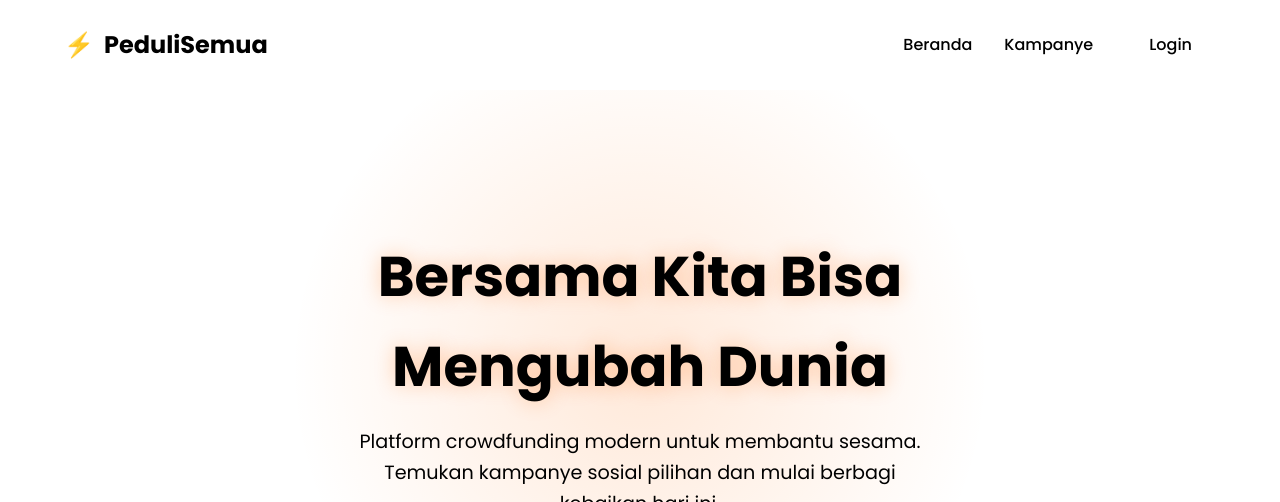
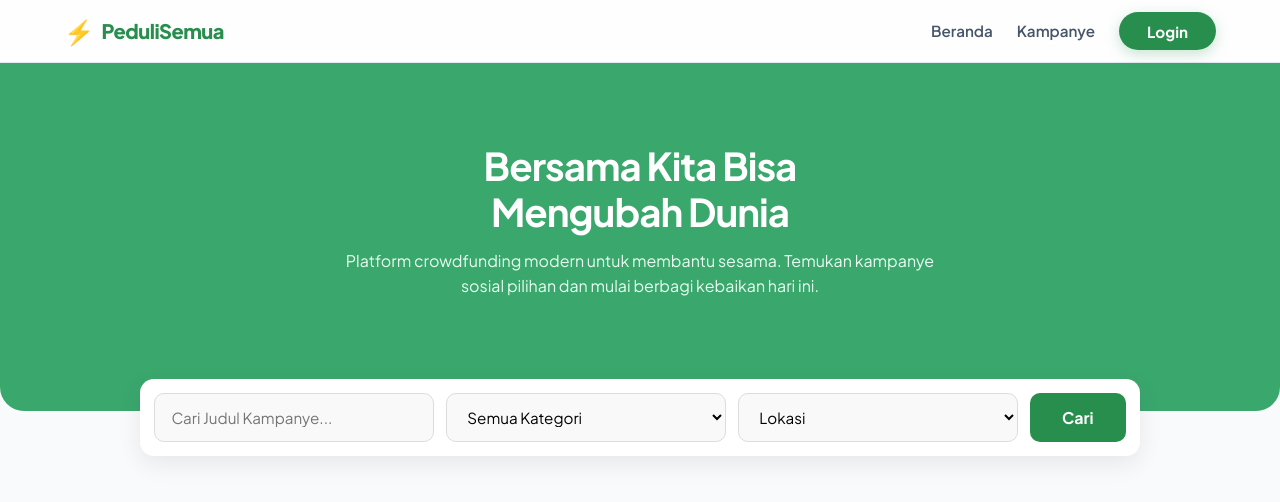
Before and after one commit to audriskasula/MiniProject-1_PrkProgweb, a PHP site: page / in a window 1280 px wide. Shown: the top 502 px of the page. Run offline with PHP 8.4, Linux system fonts and the light colour scheme.

Commit message:
fix conflict

```diff
--- a/style.css
+++ b/style.css
@@ -1,268 +1,575 @@
-/* css/style.css */
-@import url('https://fonts.googleapis.com/css2?family=Poppins:wght@300;400;500;600;700&display=swap');
+@import url('https://fonts.googleapis.com/css2?family=Plus+Jakarta+Sans:wght@300;400;500;600;700;800&display=swap');
 
 * {
-    font-family: 'Poppins', sans-serif;
+    margin: 0;
+    padding: 0;
+    box-sizing: border-box;
+    font-family: 'Plus Jakarta Sans', sans-serif;
 }
 
 body {
-    background-color: white;
+    background-color: #f8fafc;
+    color: #0f172a;
     line-height: 1.6;
     overflow-x: hidden;
-    margin: 0;
 }
 
 /* Header & Navbar */
 header {
-    background: white;
-    backdrop-filter: blur(10px);
-    border-bottom: 1px solid var(--border-color);
+    background: rgba(255, 255, 255, 0.8);
+    backdrop-filter: blur(12px);
+    border-bottom: 1px solid #e2e8f0;
     position: sticky;
     top: 0;
-    z-index: 100;
-    padding: 1rem 5%;
+    z-index: 1000;
+    padding: 0.75rem 5%;
     display: flex;
     justify-content: space-between;
     align-items: center;
+    transition: all 0.3s cubic-bezier(0.4, 0, 0.2, 1);
 }
 
 .logo {
-    font-size: 1.5rem;
-    font-weight: 700;
-    color: var(--text-main);
+    font-size: 1.25rem;
+    font-weight: 800;
+    color: #288E4D;
     text-decoration: none;
     display: flex;
     align-items: center;
-    gap: 10px;
+    gap: 8px;
+    letter-spacing: -0.5px;
 }
 
 .logo span {
-    color: var(--primary);
-    text-shadow: 0 0 10px var(--primary-glow);
+    font-size: 1.5rem;
 }
 
 nav ul {
     list-style: none;
     display: flex;
-    gap: 2rem;
+    gap: 1.5rem;
+    align-items: center;
 }
 
 nav ul li a {
-    color: var(--text-main);
+    color: #475569;
     text-decoration: none;
-    font-weight: 500;
-    transition: color 0.3s;
+    font-weight: 600;
+    font-size: 0.95rem;
+    transition: all 0.3s cubic-bezier(0.4, 0, 0.2, 1);
 }
 
 nav ul li a:hover {
-    color: var(--primary);
+    color: #288E4D;
 }
 
 .btn-login {
-    border: 1px solid var(--primary);
-    padding: 0.5rem 1.5rem;
-    border-radius: 20px;
-    color: var(--primary);
-    transition: all 0.3s ease;
+    background: #288E4D;
+    color: #ffffff !important;
+    padding: 0.6rem 1.75rem;
+    border-radius: 50px;
+    font-weight: 700 !important;
+    box-shadow: 0 4px 14px 0 rgba(40, 142, 77, 0.25);
 }
 
 .btn-login:hover {
-    background: var(--primary);
-    color: #fff;
-    box-shadow: 0 0 15px var(--primary-glow);
+    background: #0d5026;
+    transform: translateY(-1px);
+    box-shadow: 0 6px 20px rgba(40, 142, 77, 0.3);
 }
 
 /* Footer */
 footer {
-    background: #111;
-    border-top: 1px solid var(--border-color);
+    background: #ffffff;
+    border-top: 1px solid #e2e8f0;
     text-align: center;
-    padding: 2rem;
-    margin-top: 4rem;
-    color: var(--text-muted);
+    padding: 3rem 1rem;
+    margin-top: 5rem;
+    color: #475569;
+}
+
+footer p {
+    font-size: 0.9rem;
 }
 
 /* Buttons */
 .btn-primary {
     display: inline-block;
-    background: black;
-    color: white;
-    padding: 0.8rem 2rem;
-    border-radius: 8px;
+    background: #288E4D;
+    color: #ffffff;
+    padding: 0.75rem 2rem;
+    border-radius: 10px;
     text-decoration: none;
-    font-weight: 600;
+    font-weight: 700;
     border: none;
     cursor: pointer;
-    transition: transform 0.3s, box-shadow 0.3s;
+    transition: all 0.3s cubic-bezier(0.4, 0, 0.2, 1);
     text-align: center;
     width: 100%;
+    font-size: 1rem;
 }
 
 .btn-primary:hover {
-    transform: translateY(-3px);
-    box-shadow: 0 5px 20px rgba(255, 106, 0, 0.4);
+    background: #0d5026;
+    transform: translateY(-2px);
+    box-shadow: 0 8px 25px rgba(40, 142, 77, 0.25);
 }
 
 /* Layout Utilities */
 .container {
-    padding: 2rem 5%;
+    padding: 2.5rem 5%;
+    max-width: 1400px;
+    margin: 0 auto;
 }
 
 /* Forms & Inputs */
 .form-group {
-    margin-bottom: 1.5rem;
+    margin-bottom: 1.25rem;
 }
 
 .form-group label {
     display: block;
-    margin-bottom: 0.5rem;
-    color: var(--text-muted);
+    margin-bottom: 0.4rem;
+    font-weight: 600;
+    font-size: 0.9rem;
+    color: #0f172a;
 }
 
 .form-control {
     width: 100%;
-    background:whitesmoke;
-    border: 1px solid var(--border-color);
-    color: black;
-    padding: 1rem;
-    border-radius: 8px;
-    transition: border-color 0.3s, box-shadow 0.3s;
-    margin: -13px;
+    background: #ffffff;
+    border: 1.5px solid #e2e8f0;
+    color: #0f172a;
+    padding: 0.75rem 1rem;
+    border-radius: 10px;
+    transition: all 0.3s cubic-bezier(0.4, 0, 0.2, 1);
+    font-size: 0.95rem;
 }
 
 .form-control:focus {
     outline: none;
-    border-color: var(--primary);
-    box-shadow: 0 0 10px rgba(255, 106, 0, 0.2);
+    border-color: #288E4D;
+    box-shadow: 0 0 0 4px rgba(40, 142, 77, 0.1);
 }
 
-/* Glassmorphism Card */
+/* Card Component */
 .glass-card {
-    background: var(--card-bg);
-    backdrop-filter: blur(12px);
-    border: 1px solid var(--border-color);
-    border-radius: 16px;
-    padding: 2rem;
-    box-shadow: 0 8px 32px rgba(0, 0, 0, 0.3);
+    background: #ffffff;
+    border: 1px solid #e2e8f0;
+    border-radius: 20px;
+    padding: 2.5rem;
+    box-shadow: 0 10px 15px -3px rgb(0 0 0 / 0.1), 0 4px 6px -4px rgb(0 0 0 / 0.1);
 }
 
 /* Progress Bar */
 .progress-container {
     width: 100%;
-    height: 8px;
-    background: rgba(255, 255, 255, 0.1);
-    border-radius: 4px;
-    margin: 1rem 0;
+    height: 10px;
+    background: #f1f5f9;
+    border-radius: 10px;
+    margin: 1.25rem 0;
     overflow: hidden;
 }
 
 .progress-fill {
     height: 100%;
-    background: linear-gradient(90deg, var(--primary), var(--primary-glow));
-    border-radius: 4px;
-    box-shadow: 0 0 10px var(--primary-glow);
+    background: #288E4D;
+    border-radius: 10px;
+    transition: width 1s ease-in-out;
 }
 
 /* --- Specific Pages --- */
 
-/* Hero Section (Index) */
+/* Hero Section */
 .hero {
     text-align: center;
-    padding: 6rem 5%;
-    background: radial-gradient(circle at center, rgba(255,106,0,0.15) 0%, transparent 50%);
+    padding: 5rem 4rem;
+    padding-bottom: 7rem;
+    background: #3aa76d;
+    color: white;
+    border-radius: 0 0 24px 24px;
 }
 
 .hero h1 {
-    font-size: 3.5rem;
-    margin-bottom: 1rem;
-    text-shadow: 0 0 20px rgba(255, 106, 0, 0.3);
+    font-size: 2.4rem;
+    margin-bottom: 0.75rem;
+    line-height: 1.2;
+    font-weight: 700;
+    letter-spacing: -1px;
 }
 
 .hero p {
-    color: var(--text-muted);
-    font-size: 1.2rem;
+    font-size: 1rem;
+    color: #e8fff1;
     max-width: 600px;
-    margin: 0 auto 2rem;
+    margin: 0 auto;
+    line-height: 1.6;
 }
 
-/* Search Bar */
+/* Search Filter */
 .search-filter {
     display: flex;
-    gap: 1rem;
-    background: var(--card-bg);
-    padding: 1rem;
-    border-radius: 12px;
-    border: 1px solid var(--border-color);
-    max-width: 900px;
-    margin: 0 auto 3rem;
+    gap: 0.75rem;
+    max-width: 1000px;
+    margin: -4.5rem auto 0;
+    padding: 0.9rem;
+    background: white;
+    border-radius: 14px;
+    box-shadow: 0 8px 24px rgba(0, 0, 0, 0.08);
+    position: relative;
+    z-index: 2;
 }
 
-.search-filter input, .search-filter select {
+.search-filter input,
+.search-filter select {
     flex: 1;
-    background: transparent;
-    border: 1px solid var(--border-color);
-    color: var(--text-main);
-    padding: 0.8rem;
-    border-radius: 6px;
+    padding: 0.8rem 1rem;
+    border: 1px solid #dcdcdc;
+    border-radius: 10px;
+    background: #f9f9f9;
+    font-size: 0.95rem;
+    outline: none;
 }
 
-.search-filter option { background: var(--bg-color); }
+.search-filter input:focus,
+.search-filter select:focus {
+    background: white;
+    border-color: #3aa76d;
+}
 
 /* Campaign Grid */
 .campaign-grid {
     display: grid;
-    grid-template-columns: repeat(auto-fit, minmax(300px, 1fr));
-    gap: 2rem;
+    grid-template-columns: repeat(auto-fit, minmax(320px, 1fr));
+    gap: 2.5rem;
+    margin-top: 3rem;
 }
 
 .campaign-card {
-    background: var(--card-bg);
-    border: 1px solid var(--border-color);
-    border-radius: 16px;
+    background: #ffffff;
+    border: 1px solid #e2e8f0;
+    border-radius: 24px;
     overflow: hidden;
-    transition: transform 0.3s, border-color 0.3s;
+    transition: all 0.3s cubic-bezier(0.4, 0, 0.2, 1);
 }
 
 .campaign-card:hover {
-    transform: translateY(-10px);
-    border-color: var(--primary);
-    box-shadow: 0 10px 30px rgba(255, 106, 0, 0.1);
+    transform: translateY(-8px);
+    box-shadow: 0 20px 25px -5px rgba(0, 0, 0, 0.05), 0 10px 10px -5px rgba(0, 0, 0, 0.02);
+    border-color: #288E4D;
 }
 
 .card-img {
     width: 100%;
-    height: 200px;
+    height: 220px;
     object-fit: cover;
+    transition: all 0.3s cubic-bezier(0.4, 0, 0.2, 1);
 }
 
-.card-body { padding: 1.5rem; }
-.card-category { color: var(--primary); font-size: 0.8rem; font-weight: 600; text-transform: uppercase; }
-.card-title { font-size: 1.2rem; margin: 0.5rem 0; }
-.card-organizer { color: var(--text-muted); font-size: 0.9rem; margin-bottom: 1rem; }
-.card-stats { display: flex; justify-content: space-between; font-size: 0.9rem; margin-top: 0.5rem; }
+.campaign-card:hover .card-img {
+    transform: scale(1.05);
+}
 
-/* Detail Page Layout (3 Columns) */
+.card-body {
+    padding: 1.75rem;
+}
+
+.card-category {
+    color: #288E4D;
+    font-size: 0.75rem;
+    font-weight: 800;
+    text-transform: uppercase;
+    letter-spacing: 1px;
+    display: block;
+    margin-bottom: 0.5rem;
+}
+
+.card-title {
+    font-size: 1.25rem;
+    margin: 0.5rem 0 0.75rem;
+    line-height: 1.4;
+    font-weight: 700;
+}
+
+.card-organizer {
+    color: #475569;
+    font-size: 0.85rem;
+    margin-bottom: 1.5rem;
+    display: flex;
+    align-items: center;
+    gap: 5px;
+}
+
+.card-stats {
+    font-size: 16px;
+    margin-top: 0.75rem;
+}
+
+.card-stats strong {
+    color: #288E4D;
+}
+
+/* Detail Page Layout */
 .detail-layout {
     display: grid;
-    grid-template-columns: 1fr 1.5fr 1fr;
-    gap: 2rem;
+    grid-template-columns: 1fr 350px;
+    gap: 3rem;
     align-items: start;
 }
 
-.detail-img { width: 100%; border-radius: 12px; border: 1px solid var(--border-color); }
-.detail-content h1 { margin-bottom: 0.5rem; }
-.badge { display: inline-block; padding: 0.3rem 0.8rem; background: rgba(255,106,0,0.1); color: var(--primary); border-radius: 20px; font-size: 0.8rem; border: 1px solid var(--primary); margin-bottom: 1rem; margin-right: 0.5rem;}
-.detail-desc { color: var(--text-muted); margin-top: 1.5rem; white-space: pre-line; }
+@media (max-width: 992px) {
+    .detail-layout {
+        grid-template-columns: 1fr;
+    }
+}
+
+.detail-img {
+    width: 100%;
+    border-radius: 20px;
+    margin-bottom: 2rem;
+    box-shadow: 0 10px 15px -3px rgb(0 0 0 / 0.1), 0 4px 6px -4px rgb(0 0 0 / 0.1);
+}
+
+.detail-content h1 {
+    font-size: 2.5rem;
+    letter-spacing: -1px;
+    margin-bottom: 1.5rem;
+}
+
+.badge {
+    display: inline-block;
+    padding: 0.4rem 1rem;
+    background: #eff6ff;
+    color: #288E4D;
+    border-radius: 50px;
+    font-size: 0.8rem;
+    font-weight: 700;
+    margin-bottom: 1rem;
+    margin-right: 0.5rem;
+    border: 1px solid rgba(40, 142, 77, 0.1);
+}
+
+.detail-desc {
+    color: #475569;
+    margin-top: 2rem;
+    line-height: 1.8;
+    font-size: 1.05rem;
+}
 
 /* Center Cards (Login & Donasi) */
 .center-card-layout {
     display: flex;
     justify-content: center;
     align-items: center;
-    min-height: 70vh;
+    min-height: 80vh;
+    padding: 2rem;
 }
 
 .form-container {
     width: 100%;
-    max-width: 500px;
+    max-width: 480px;
 }
+
+/* --- Utilities & Refactoring Classes --- */
+
+/* Spacing Utilities */
+.mt-1 {
+    margin-top: 0.5rem;
+}
+
+.mt-2 {
+    margin-top: 1rem;
+}
+
+.mt-3 {
+    margin-top: 1.5rem;
+}
+
+.mt-4 {
+    margin-top: 2rem;
+}
+
+.mt-5 {
+    margin-top: 2.5rem;
+}
+
+.mb-0 {
+    margin-bottom: 0;
+}
+
+.mb-1 {
+    margin-bottom: 0.5rem;
+}
+
+.mb-2 {
+    margin-bottom: 1rem;
+}
+
+.mb-3 {
+    margin-bottom: 1.5rem;
+}
+
+.mb-4 {
+    margin-bottom: 2rem;
+}
+
+.mb-5 {
+    margin-bottom: 2.5rem;
+}
+
+/* Text Utilities */
+.text-center {
+    text-align: center;
+}
+
+.text-left {
+    text-align: left;
+}
+
+.text-xs {
+    font-size: 0.8rem;
+}
+
+.text-sm {
+    font-size: 0.9rem;
+}
+
+.text-lg {
+    font-size: 1.2rem;
+}
+
+.text-bold {
+    font-weight: 700;
+}
+
+.text-semibold {
+    font-weight: 600;
+}
+
+.letter-tight {
+    letter-spacing: -0.5px;
+}
+
+.letter-wider {
+    letter-spacing: 1px;
+}
+
+/* Flex Utilities */
+.flex {
+    display: flex;
+}
+
+.items-center {
+    align-items: center;
+}
+
+.justify-between {
+    justify-content: space-between;
+}
+
+.gap-1 {
+    gap: 0.5rem;
+}
+
+.gap-2 {
+    gap: 1rem;
+}
+
+/* Specific Semantic Classes */
+.hero-title {
+    line-height: 1.1;
+}
+
+.search-btn {
+    width: auto;
+    padding: 0.75rem 2rem;
+}
+
+.card-stats-target {
+    margin-top: 0.5rem;
+    color: #475569;
+    font-size: 0.8rem;
+}
+
+.login-title-box {
+    text-align: center;
+    margin-bottom: 2.5rem;
+}
+
+.login-title {
+    font-size: 1.75rem;
+    margin-bottom: 0.75rem;
+}
+
+.forgot-password {
+    font-size: 0.8rem;
+    color: #288E4D;
+    text-decoration: none;
+    font-weight: 600;
+}
+
+.login-footer {
+    margin-top: 2.5rem;
+    text-align: center;
+    border-top: 1px solid #e2e8f0;
+    padding-top: 1.5rem;
+}
+
+.login-back-link {
+    color: #64748b;
+    text-decoration: none;
+    font-size: 0.85rem;
+    font-weight: 600;
+}
+
+.detail-header-badges {
+    margin-bottom: 1.5rem;
+}
+
+.detail-organizer-box {
+    color: #288E4D;
+    font-weight: 700;
+    margin-bottom: 2rem;
+    display: flex;
+    align-items: center;
+    gap: 8px;
+}
+
+.detail-sticky-card {
+    position: sticky;
+    top: 120px;
+}
+
+.detail-payment-info {
+    padding-top: 1.5rem;
+    border-top: 1px solid #e2e8f0;
+    text-align: center;
+    font-size: 0.8rem;
+    color: #475569;
+}
+
+.donasi-header {
+    text-align: center;
+    margin-bottom: 2.5rem;
+    border-bottom: 1px solid #e2e8f0;
+    padding-bottom: 1.5rem;
+}
+
+.donasi-subtitle {
+    color: #288E4D;
+    font-weight: 700;
+    font-size: 0.85rem;
+    text-transform: uppercase;
+    letter-spacing: 1px;
+    margin-bottom: 0.5rem;
+}
+
+.donasi-title {
+    font-size: 1.5rem;
+    line-height: 1.3;
+    margin-bottom: 0.5rem;
+}
+
+.donasi-file-input {
+    padding: 0.6rem;
+}
```
